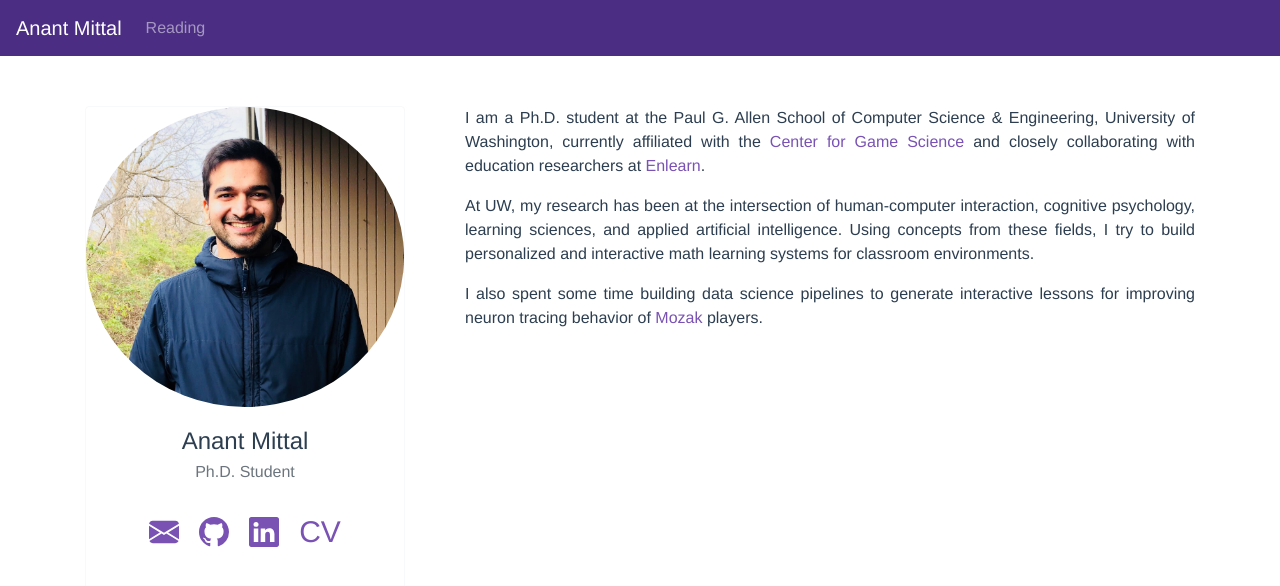
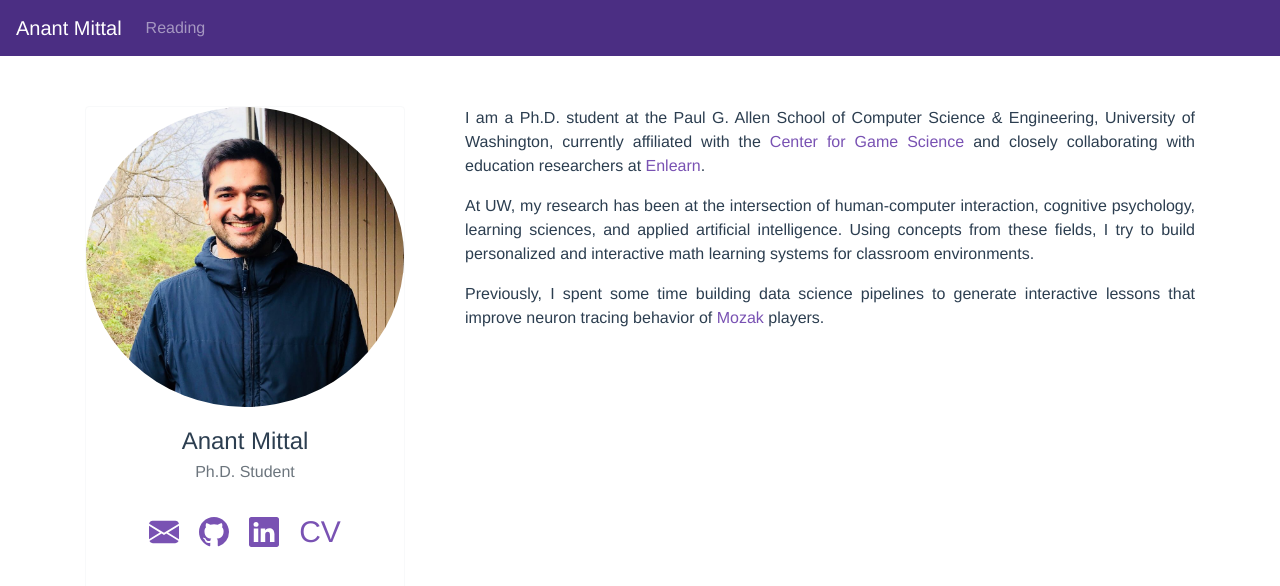
Before and after one commit to anantmittal/anantmittal.github.io, a Vue app: page / in a window 1280 px wide. Shown: the top 586 px of the page. Built offline with nearby package versions, Linux system fonts and the light colour scheme.

Commit message:
updated aboutme

```diff
--- a/src/components/About.vue
+++ b/src/components/About.vue
@@ -18,8 +18,8 @@
 			classroom environments.
 		</p>
 		<p>
-			I also spent some time building data science pipelines to generate
-			interactive lessons for improving neuron tracing behavior of
+			Previously, I spent some time building data science pipelines to
+			generate interactive lessons that improve neuron tracing behavior of
 			<a href="https://www.mozak.science/landing" target="_blank"
 				>Mozak</a
 			>
```
